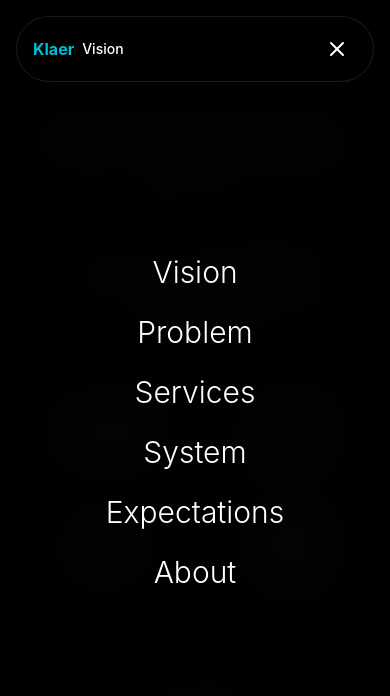
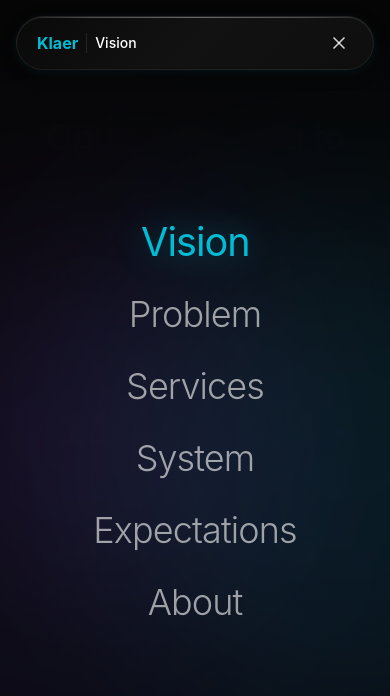
Before and after one commit to KlaerAI/klaerai, a Next.js app: page /opus in a window 390 px wide. Both pictures are taken after a click on the button 337 px from the left and 49 px from the top of the page. Shown: the top 696 px of the page. Built offline with nearby package versions, Linux system fonts and the light colour scheme.

Commit message:
changed mobile navbar

```diff
--- a/app/components/layout/Header.tsx
+++ b/app/components/layout/Header.tsx
@@ -1,8 +1,8 @@
 "use client";
 
-import React, { useState, useEffect, useRef } from "react";
-import { motion, useSpring, AnimatePresence } from "framer-motion";
-import { Menu, X } from "lucide-react";
+import React, {useState, useEffect, useRef} from "react";
+import {motion, useSpring, AnimatePresence} from "framer-motion";
+import {Menu, X} from "lucide-react";
 
 interface NavItem {
   label: string;
@@ -11,12 +11,12 @@ interface NavItem {
 }
 
 const NAV_ITEMS: NavItem[] = [
-  { label: "Vision", id: "vision", href: "#vision" },
-  { label: "Problem", id: "problem", href: "#problem" },
-  { label: "Services", id: "services", href: "#services" },
-  { label: "System", id: "system", href: "#system" },
-  { label: "Expectations", id: "expectations", href: "#expectations" },
-  { label: "About", id: "about", href: "#about" },
+  {label: "Vision", id: "vision", href: "#vision"},
+  {label: "Problem", id: "problem", href: "#problem"},
+  {label: "Services", id: "services", href: "#services"},
+  {label: "System", id: "system", href: "#system"},
+  {label: "Expectations", id: "expectations", href: "#expectations"},
+  {label: "About", id: "about", href: "#about"},
 ];
 
 export function Header() {
@@ -51,7 +51,7 @@ export function Header() {
           for (const sectionId of sections) {
             const element = document.getElementById(sectionId);
             if (element) {
-              const { offsetTop, offsetHeight } = element;
+              const {offsetTop, offsetHeight} = element;
               if (
                 scrollPosition >= offsetTop &&
                 scrollPosition < offsetTop + offsetHeight
@@ -67,7 +67,7 @@ export function Header() {
       }
     };
 
-    window.addEventListener("scroll", handleScroll, { passive: true });
+    window.addEventListener("scroll", handleScroll, {passive: true});
     handleScroll(); // Initial check
 
     return () => window.removeEventListener("scroll", handleScroll);
@@ -117,8 +117,8 @@ export function Header() {
       <header className="fixed top-6 left-1/2 -translate-x-1/2 z-50 hidden md:block">
         <motion.nav
           initial={false}
-          animate={{ width: expanded ? "auto" : 160 }}
-          transition={{ type: "spring", stiffness: 220, damping: 25, mass: 1 }}
+          animate={{width: expanded ? "auto" : 160}}
+          transition={{type: "spring", stiffness: 220, damping: 25, mass: 1}}
           onMouseEnter={handleMouseEnter}
           onMouseLeave={handleMouseLeave}
           className="relative rounded-full"
@@ -178,7 +178,7 @@ export function Header() {
                     e.preventDefault();
                     document
                       .querySelector("#vision")
-                      ?.scrollIntoView({ behavior: "smooth" });
+                      ?.scrollIntoView({behavior: "smooth"});
                     setActiveSection("vision");
                     history.pushState(null, "", " ");
                   }}
@@ -189,10 +189,10 @@ export function Header() {
                 <AnimatePresence mode="wait">
                   <motion.span
                     key={activeSection}
-                    initial={{ opacity: 0, y: 8 }}
-                    animate={{ opacity: 1, y: 0 }}
-                    exit={{ opacity: 0, y: -8 }}
-                    transition={{ duration: 0.3, ease: [0.4, 0, 0.2, 1] }}
+                    initial={{opacity: 0, y: 8}}
+                    animate={{opacity: 1, y: 0}}
+                    exit={{opacity: 0, y: -8}}
+                    transition={{duration: 0.3, ease: [0.4, 0, 0.2, 1]}}
                     className="text-white font-medium text-sm tracking-wide"
                   >
                     {getActiveLabel()}
@@ -210,7 +210,7 @@ export function Header() {
                     e.preventDefault();
                     document
                       .querySelector("#vision")
-                      ?.scrollIntoView({ behavior: "smooth" });
+                      ?.scrollIntoView({behavior: "smooth"});
                     setActiveSection("vision");
                     history.pushState(null, "", " ");
                   }}
@@ -225,8 +225,8 @@ export function Header() {
                       <motion.a
                         key={item.id}
                         href={item.href}
-                        initial={{ opacity: 0, x: -10 }}
-                        animate={{ opacity: 1, x: 0 }}
+                        initial={{opacity: 0, x: -10}}
+                        animate={{opacity: 1, x: 0}}
                         transition={{
                           delay: index * 0.05,
                           duration: 0.2,
@@ -242,13 +242,14 @@ export function Header() {
                             const yOffset = -80; // Account for header height?
                             // actually scrollIntoView centers or aligns top.
                             // Let's stick to scrollIntoView but ensure NO hash.
-                            element.scrollIntoView({ behavior: "smooth" });
+                            element.scrollIntoView({behavior: "smooth"});
                             setActiveSection(item.id);
                             // Ensure URL doesn't look like /#vision
                             history.pushState(null, "", " ");
                           }
                         }}
-                        className={`px-3 py-2 rounded-full text-sm font-medium transition-all duration-200 whitespace-nowrap ${isActive
+                        className={`px-3 py-2 rounded-full text-sm font-medium transition-all duration-200 whitespace-nowrap ${
+                          isActive
                             ? "text-[var(--accent-cyan)] bg-[var(--accent-cyan)]/10"
                             : "text-white/70 hover:text-white hover:bg-white/5"
                         }`}
@@ -266,27 +267,55 @@ export function Header() {
 
       {/* Mobile Navigation */}
       <header className="fixed top-4 left-4 right-4 z-50 md:hidden">
-        <div className="flex items-center justify-between px-4 py-3 rounded-full bg-black/80 backdrop-blur-xl border border-white/10">
+        <div
+          className="flex items-center justify-between px-5 py-3 rounded-full relative overflow-hidden"
+          style={{
+            background: `linear-gradient(135deg,
+              rgba(10, 10, 10, 0.95) 0%,
+              rgba(20, 20, 20, 0.9) 50%,
+              rgba(15, 15, 15, 0.95) 100%
+            )`,
+            backdropFilter: "blur(20px)",
+            boxShadow: `
+              0 4px 16px rgba(0, 0, 0, 0.3),
+              0 2px 8px rgba(0, 188, 212, 0.1),
+              inset 0 1px 0 rgba(255, 255, 255, 0.08),
+              inset 0 -1px 0 rgba(0, 0, 0, 0.2)
+            `,
+            border: "1px solid rgba(255, 255, 255, 0.08)",
+          }}
+        >
+          {/* Top highlight */}
+          <div
+            className="absolute inset-x-0 top-0 h-[1px] rounded-t-full pointer-events-none"
+            style={{
+              background:
+                "linear-gradient(90deg, transparent 0%, rgba(255,255,255,0.2) 20%, rgba(255,255,255,0.3) 50%, rgba(255,255,255,0.2) 80%, transparent 100%)",
+            }}
+          />
+
           <a
             href="#vision"
             onClick={(e) => {
               e.preventDefault();
-              document.querySelector("#vision")?.scrollIntoView({ behavior: "smooth" });
+              document
+                .querySelector("#vision")
+                ?.scrollIntoView({behavior: "smooth"});
               setActiveSection("vision");
               history.pushState(null, "", " ");
             }}
-            className="flex items-center gap-2"
+            className="flex items-center gap-2 relative z-10"
           >
             <span className="text-[var(--accent-cyan)] font-bold">Klaer</span>
-            <span className="text-white font-medium text-sm">
+            <span className="text-white font-medium text-sm border-l border-white/10 pl-2">
               {getActiveLabel()}
             </span>
           </a>
           <button
             onClick={() => setIsMobileMenuOpen(!isMobileMenuOpen)}
-            className="p-2 text-white"
+            className="p-1 text-white/80 hover:text-white transition-colors relative z-10"
           >
-            {isMobileMenuOpen ? <X size={24} /> : <Menu size={24} />}
+            {isMobileMenuOpen ? <X size={20} /> : <Menu size={20} />}
           </button>
         </div>
       </header>
@@ -295,34 +324,51 @@ export function Header() {
       <AnimatePresence>
         {isMobileMenuOpen && (
           <motion.div
-            initial={{ opacity: 0 }}
-            animate={{ opacity: 1 }}
-            exit={{ opacity: 0 }}
-            className="fixed inset-0 z-40 bg-black/95 backdrop-blur-xl flex flex-col items-center justify-center md:hidden"
+            initial={{opacity: 0}}
+            animate={{opacity: 1}}
+            exit={{opacity: 0}}
+            className="fixed inset-0 z-40 bg-black/95 backdrop-blur-3xl flex flex-col items-center justify-center md:hidden"
+            style={{
+              background:
+                "linear-gradient(to bottom, rgba(5,5,5,0.98), rgba(10,10,20,0.98))",
+            }}
           >
-            <nav className="flex flex-col items-center gap-6">
-              {NAV_ITEMS.map((item, index) => (
+            {/* Background Effects */}
+            <div className="absolute inset-0 overflow-hidden pointer-events-none">
+              <div className="absolute top-1/4 left-1/4 w-[500px] h-[500px] bg-[var(--accent-cyan)]/10 blur-[100px] rounded-full mix-blend-screen" />
+              <div className="absolute bottom-1/4 right-1/4 w-[400px] h-[400px] bg-purple-500/10 blur-[100px] rounded-full mix-blend-screen" />
+            </div>
+
+            <nav className="flex flex-col items-center gap-8 relative z-10">
+              {NAV_ITEMS.map((item, index) => {
+                const isActive = item.id === activeSection;
+                return (
                   <motion.a
                     key={item.id}
                     href={item.href}
-                  initial={{ opacity: 0, y: 20 }}
-                  animate={{ opacity: 1, y: 0 }}
-                  transition={{ delay: index * 0.1 }}
+                    initial={{opacity: 0, y: 20}}
+                    animate={{opacity: 1, y: 0}}
+                    transition={{delay: 0.1 + index * 0.05}}
                     onClick={(e) => {
                       e.preventDefault();
                       const element = document.querySelector(item.href);
                       if (element) {
-                      element.scrollIntoView({ behavior: "smooth" });
+                        element.scrollIntoView({behavior: "smooth"});
                         setActiveSection(item.id);
                         history.pushState(null, "", " ");
                       }
                       setIsMobileMenuOpen(false);
                     }}
-                  className="text-3xl font-light text-white hover:text-[var(--accent-cyan)] transition-colors"
+                    className={`text-4xl font-light tracking-tight transition-all duration-300 ${
+                      isActive
+                        ? "text-[var(--accent-cyan)] scale-110 font-normal drop-shadow-[0_0_15px_rgba(0,188,212,0.4)]"
+                        : "text-white/60 hover:text-white"
+                    }`}
                   >
                     {item.label}
                   </motion.a>
-              ))}
+                );
+              })}
             </nav>
           </motion.div>
         )}
```
Lines whose indentation alone changed are shown as unchanged.
